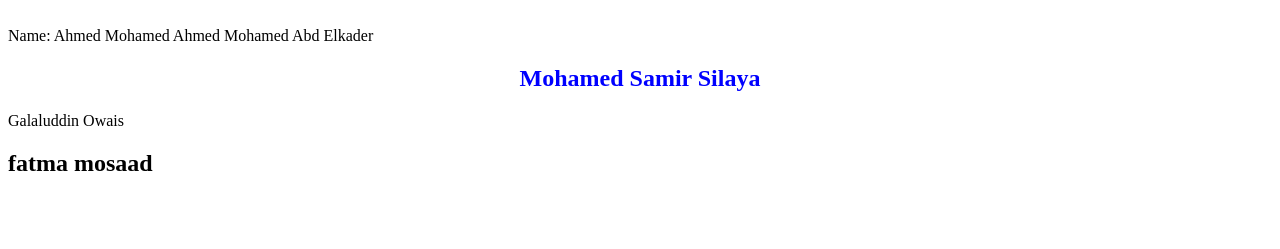
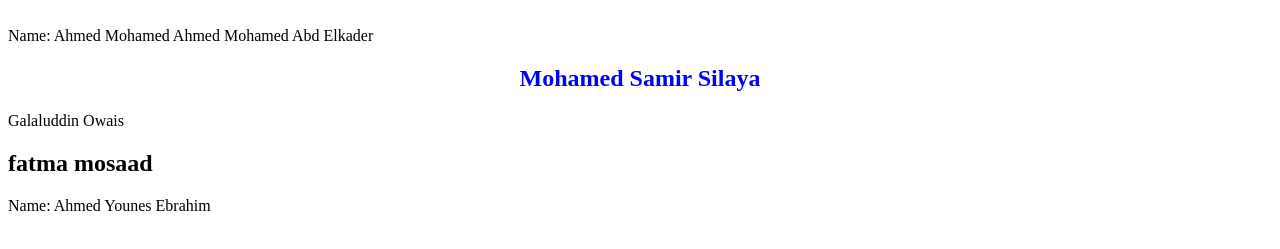
Before and after one commit to ayaatadel/python_2025, a plain HTML site: page test.html in a window 1280 px wide. Shown: the part 165-414 px from the top of the page. Drawn offline with Linux system fonts and the light colour scheme.

Commit message:
adding ahmed younes

```diff
--- a/test.html
+++ b/test.html
@@ -31,5 +31,9 @@
      <section>
          <h2>fatma mosaad</h2>
     </section>
+    <section id="7" class="iti-student" style="width: 250px;">
+      <p><span>Name: </span>
+        <span> Ahmed Younes Ebrahim</span></p>
+  </section>
   </body>
 </html>
```
Also changed, not shown: task.txt.
